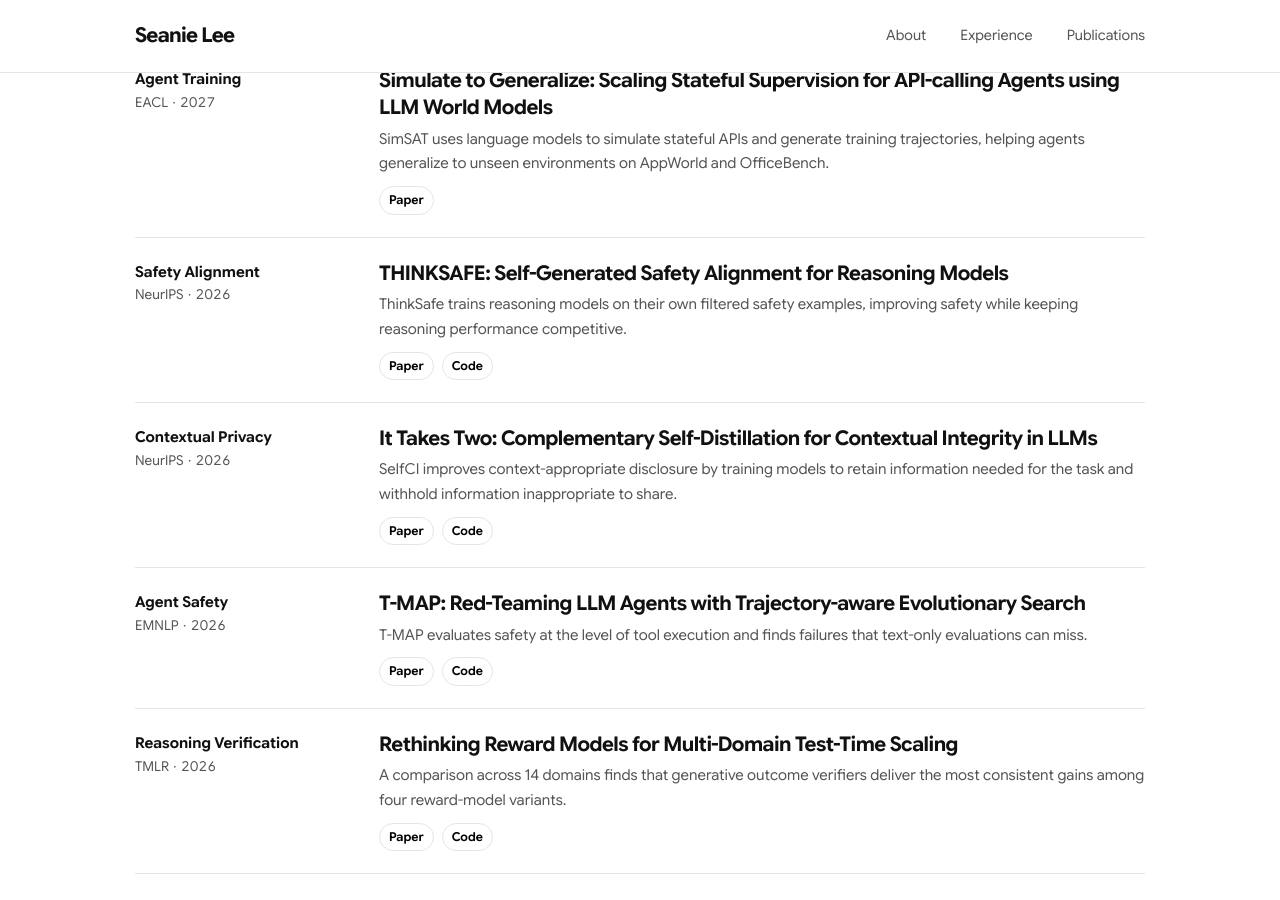
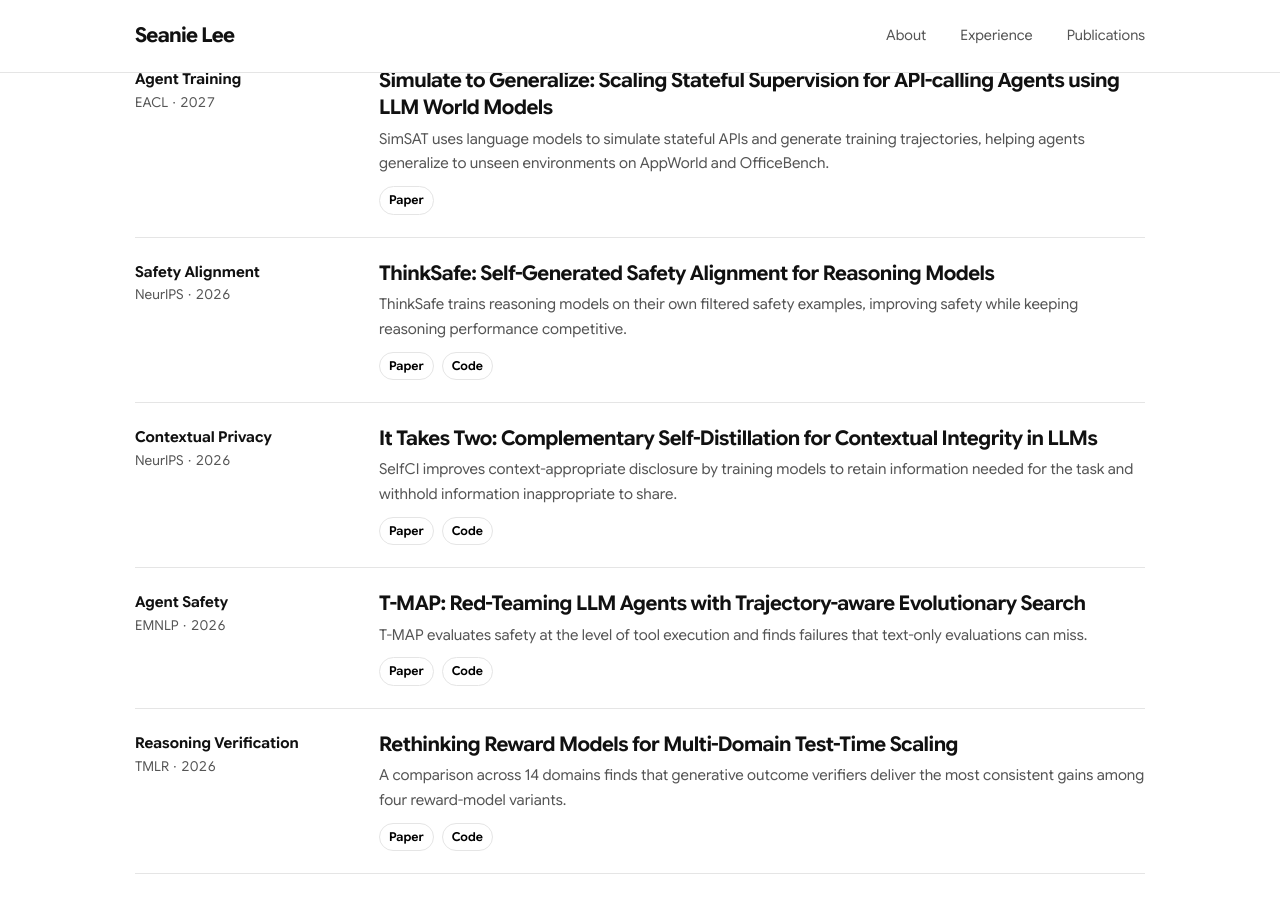
Before and after one commit to seanie12/seanie12.github.io, a Jekyll site: the page built from _pages/about.md, in a window 1280 px wide and 900 px high, scrolled down 1746 px. Built offline with Jekyll 4.4.1, drawn with Linux system fonts in a browser that asks for light colours.

Commit message:
Use ThinkSafe capitalization in Publications

```diff
--- a/_data/research_publications.json
+++ b/_data/research_publications.json
@@ -15,7 +15,7 @@
   {
     "year": 2026,
     "venue": "NeurIPS",
-    "title": "THINKSAFE: Self-Generated Safety Alignment for Reasoning Models",
+    "title": "ThinkSafe: Self-Generated Safety Alignment for Reasoning Models",
     "links": [
       {
         "label": "Paper",
```
